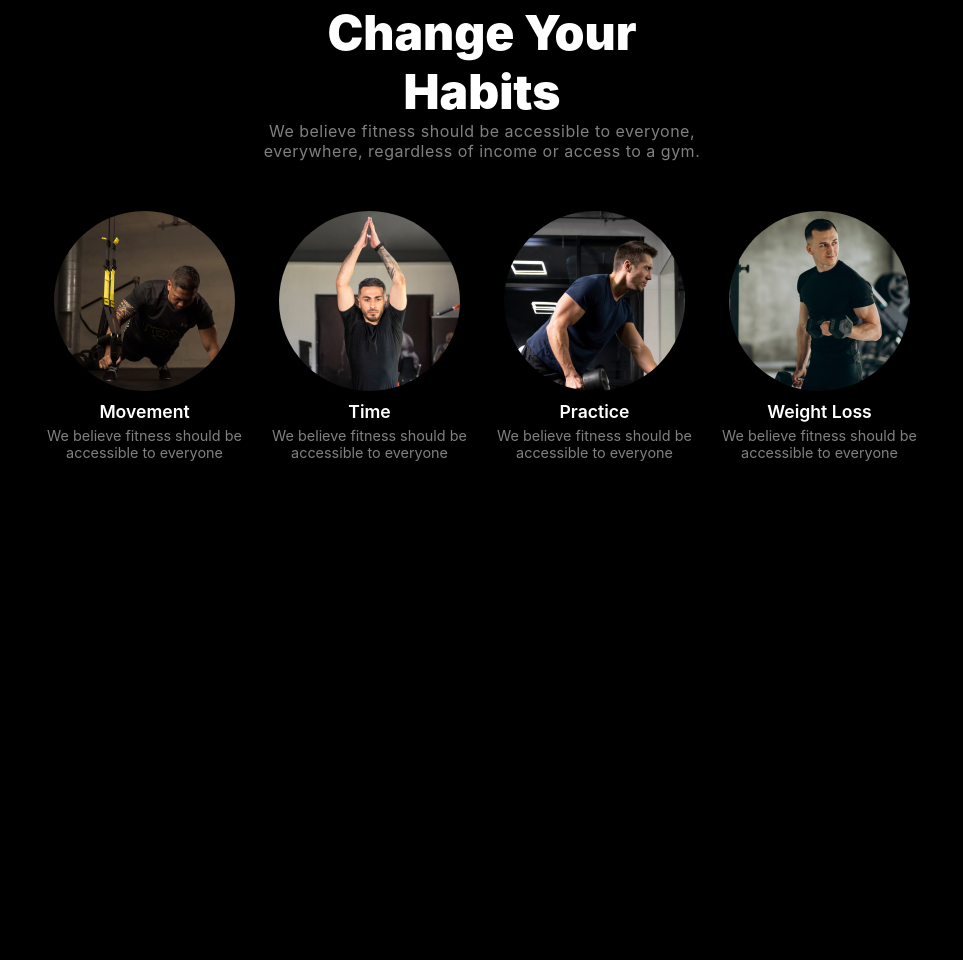
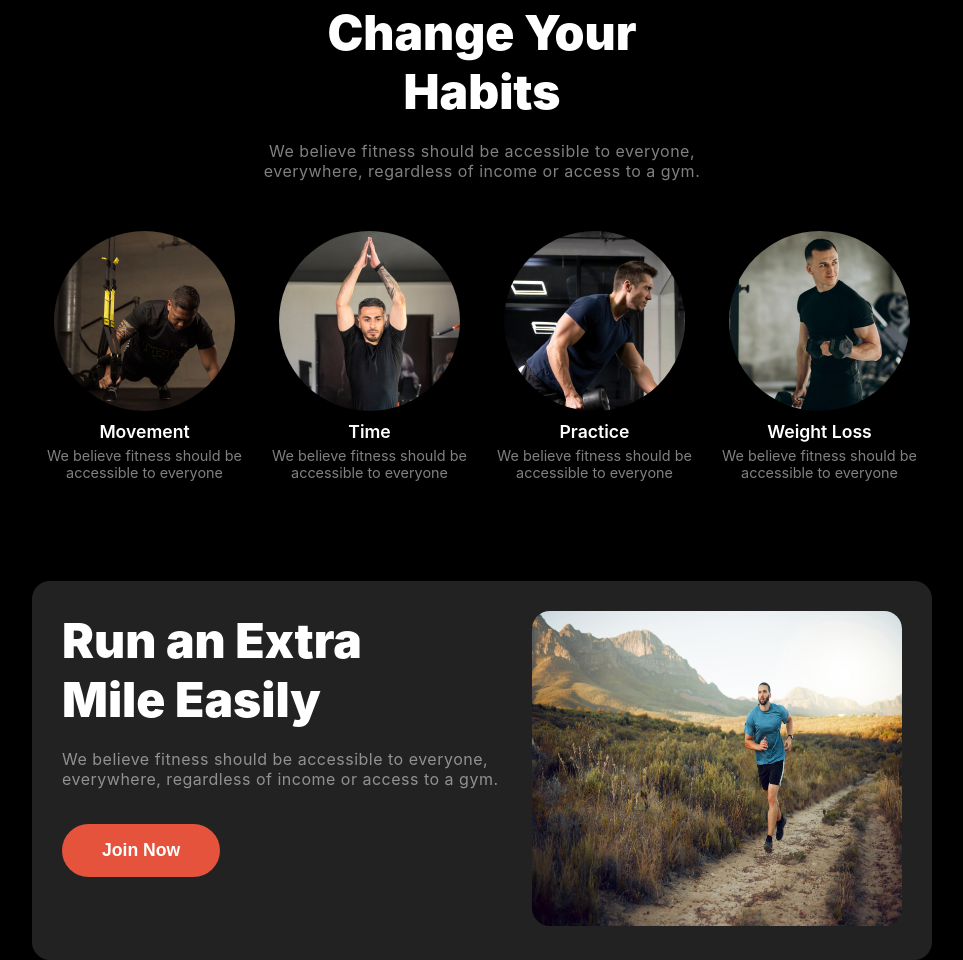
Before and after one commit to anikdas10/Assignment-2, a plain HTML site: page index.html in a window 1280 px wide. Shown: the part 776-1736 px from the top of the page, without its empty margins (158-1121 px from the left). Before the commit the page ends 1237 px from the top, so only its background shows below. Drawn offline with Linux system fonts and the light colour scheme.

Commit message:
Run an Extra mile

```diff
--- a/index.html
+++ b/index.html
@@ -64,7 +64,15 @@
         </section>
         <!-- Run Extra Mile -->
          <section class="container run-extra">
-            <div class="run-txt-container"></div>
+            <div class="run-txt-container">
+                <h3 class="txt-heading">Run an Extra
+<br>Mile Easily</h3>
+                <p class="txt-description">We believe fitness should be accessible to everyone, everywhere, regardless of income or access to a gym.</p>
+                <button class="btn-primary">Join Now</button>
+            </div>
+            <div class="run-img">
+                <img src="./images/run.jpg" alt="">
+            </div>
          </section>
     </main>
     <footer></footer>
--- a/styles/style.css
+++ b/styles/style.css
@@ -14,12 +14,12 @@ body{
 
 
 .container{
-    margin: 0 190px 0 190px;
+    margin: 0 190px ;
 }
 
 /* header section */
 .header{
-    max-width: 100%;
+    max-width: 1440px;
     background-image: linear-gradient(180.00deg, rgb(17, 17, 17),rgba(119, 119, 119, 0) 100%);
     margin: 0 auto;
 }
@@ -63,12 +63,14 @@ padding: 8px 20px 8px 20px;
     color: rgb(255, 255, 255);
 font-size: 4.8rem;
 font-weight: 900;
+margin-bottom: 35px;
 }
 .txt-description{
     color: rgba(255, 255, 255, 0.5);
 font-size: 1rem;
 font-weight: 400;
 letter-spacing: 0.5px;
+margin-bottom: 35px;
 }
 .btn-primary{
     color: rgb(255, 255, 255);
@@ -105,7 +107,6 @@ margin-top: 80px;
 .btn{
     display: flex;
     gap: 20px;
-    margin-top: 20px;
 }
 
 
@@ -118,6 +119,7 @@ margin-top: 80px;
     color: rgb(255, 255, 255);
 font-size: 3rem;
 font-weight: 900;
+margin-bottom:20px ;
 }
 .txt-container{
     width: 50%;
@@ -152,3 +154,21 @@ margin-top: 5px;
     justify-content: center;
     align-items: center;
 }
+/* Run an extra mile */
+.run-extra{
+    display: flex;
+    justify-content: space-between;
+border-radius: 18px;
+background: rgb(34, 34, 34);
+margin-top: 100px;
+padding: 30px;
+}
+.run-txt-container{
+
+    width: 440px;
+}
+.run-img img{
+    width: 370px;
+height: 315px;
+border-radius: 18px;
+}
```
